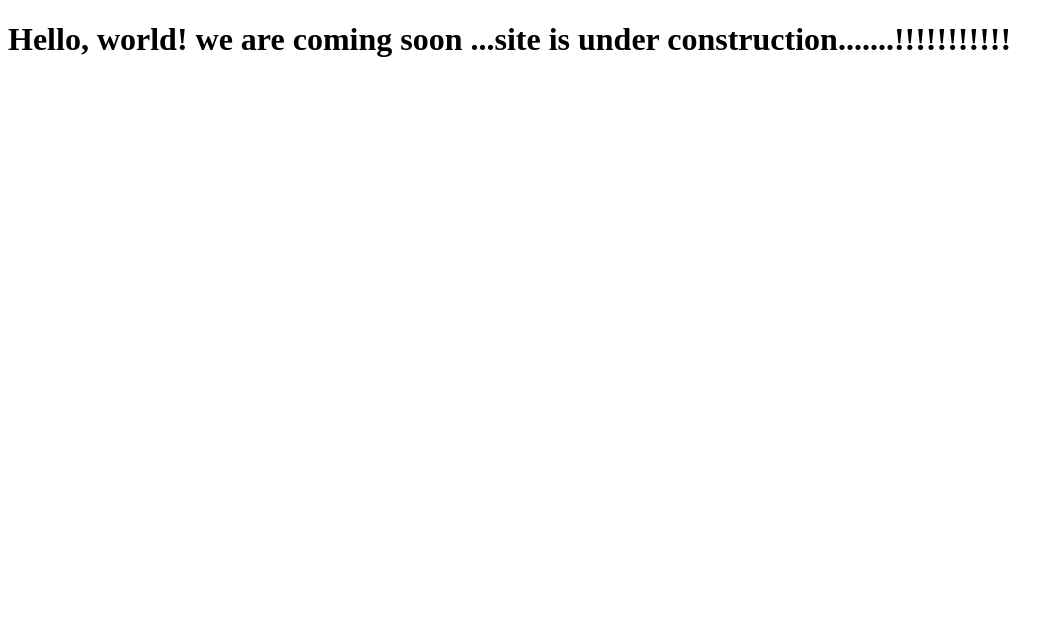
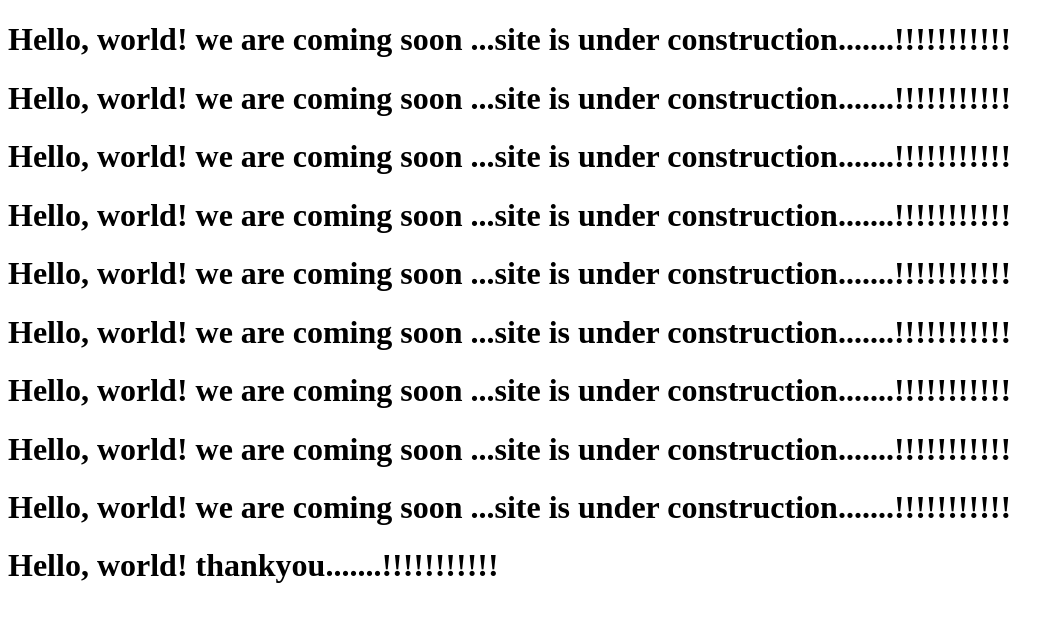
Before and after one commit to tarun-code/ec-site, a plain HTML site: page index.html in a window 1280 px wide. Shown: the whole page, without its empty margins (0-1064 px from the left). Drawn offline with Linux system fonts and the light colour scheme.

Commit message:
index.html modified v1

```diff
--- a/index.html
+++ b/index.html
@@ -7,5 +7,14 @@
   </head>
   <body>
     <h1>Hello, world! we are coming soon ...site is under construction.......!!!!!!!!!!!</h1>
+    <h1>Hello, world! we are coming soon ...site is under construction.......!!!!!!!!!!!</h1>
+    <h1>Hello, world! we are coming soon ...site is under construction.......!!!!!!!!!!!</h1>
+    <h1>Hello, world! we are coming soon ...site is under construction.......!!!!!!!!!!!</h1>
+    <h1>Hello, world! we are coming soon ...site is under construction.......!!!!!!!!!!!</h1>
+    <h1>Hello, world! we are coming soon ...site is under construction.......!!!!!!!!!!!</h1>
+    <h1>Hello, world! we are coming soon ...site is under construction.......!!!!!!!!!!!</h1>
+    <h1>Hello, world! we are coming soon ...site is under construction.......!!!!!!!!!!!</h1>
+    <h1>Hello, world! we are coming soon ...site is under construction.......!!!!!!!!!!!</h1>
+    <h1>Hello, world! thankyou.......!!!!!!!!!!!</h1>
   </body>
 </html>
```
